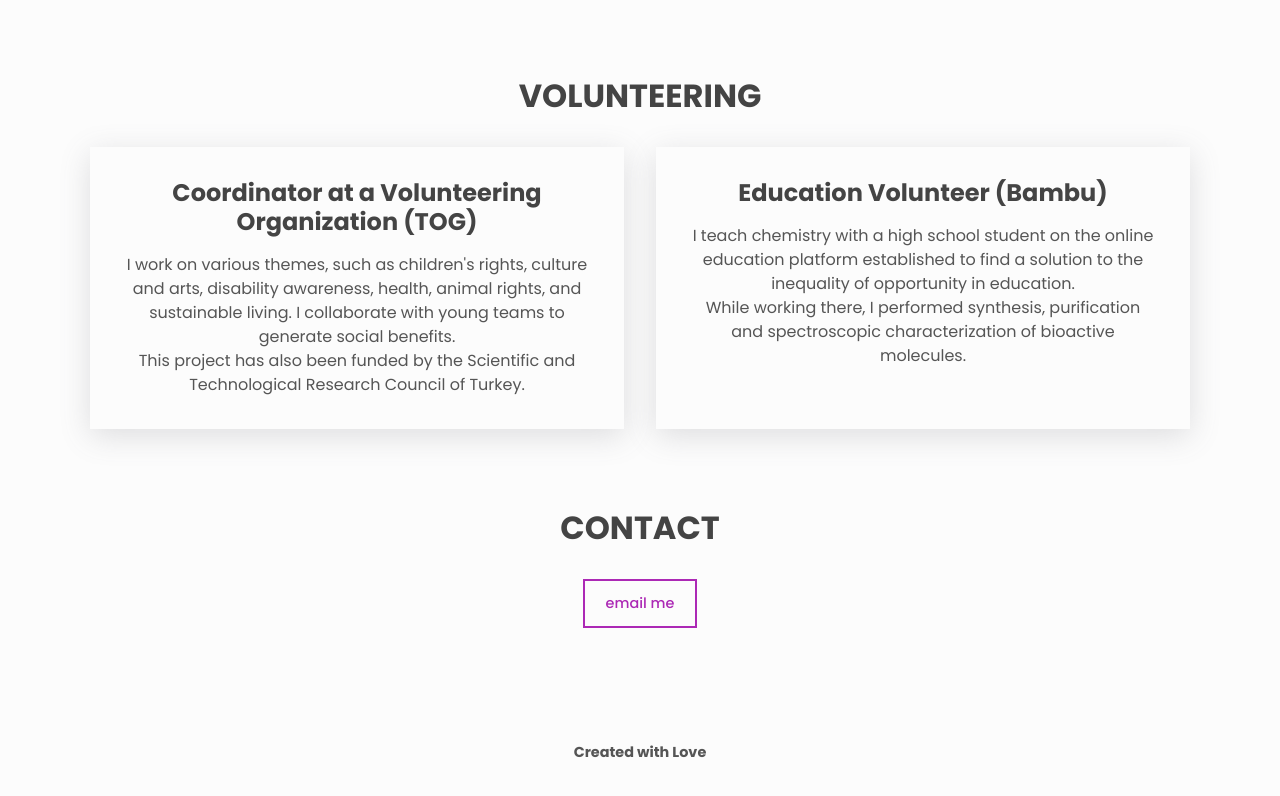
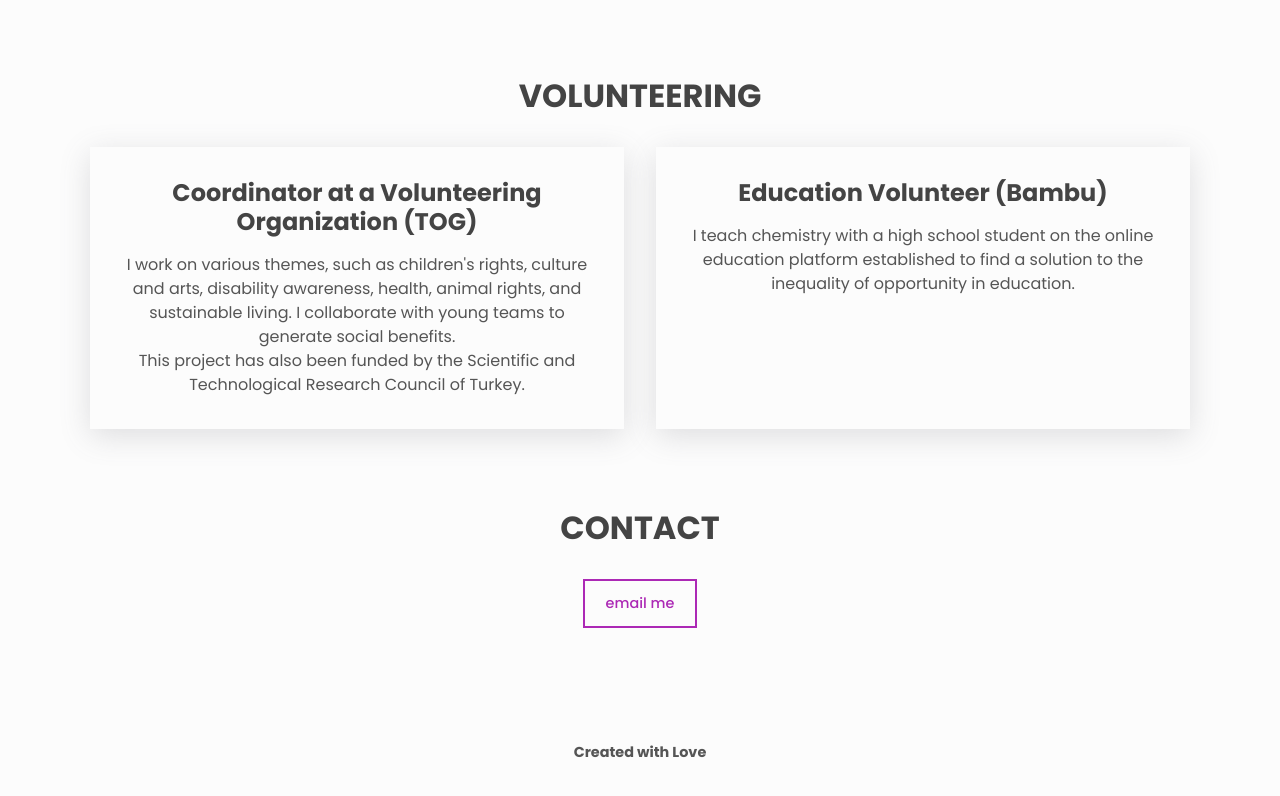
Before and after one commit to gulkucukkahraman/gulkucukkahraman.github.io, a plain HTML site: page index.html in a window 1280 px wide. Shown: the part 1673-2469 px from the top of the page. Drawn offline with Linux system fonts and the light colour scheme.

Commit message:
Update index.html

```diff
--- a/index.html
+++ b/index.html
@@ -141,9 +141,6 @@
               <p class="project__description">
                   I teach chemistry with a high school student on the online education platform established to find a solution to the inequality of opportunity in education.
               </p>
-              <p>
-                  While working there, I performed synthesis, purification and spectroscopic characterization of bioactive molecules.
-              </p>
           </div>
         </div>
       </section>
```
